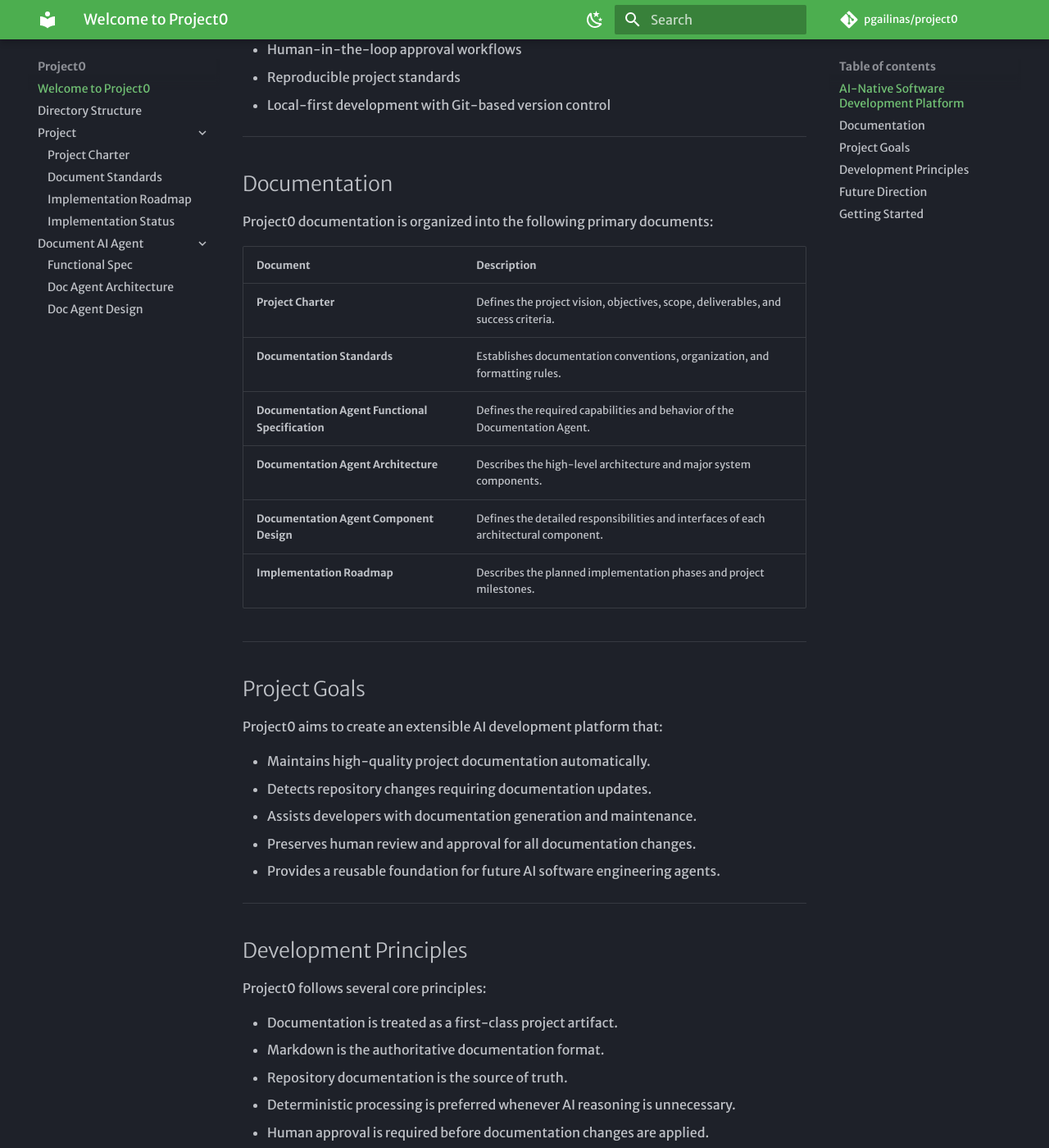
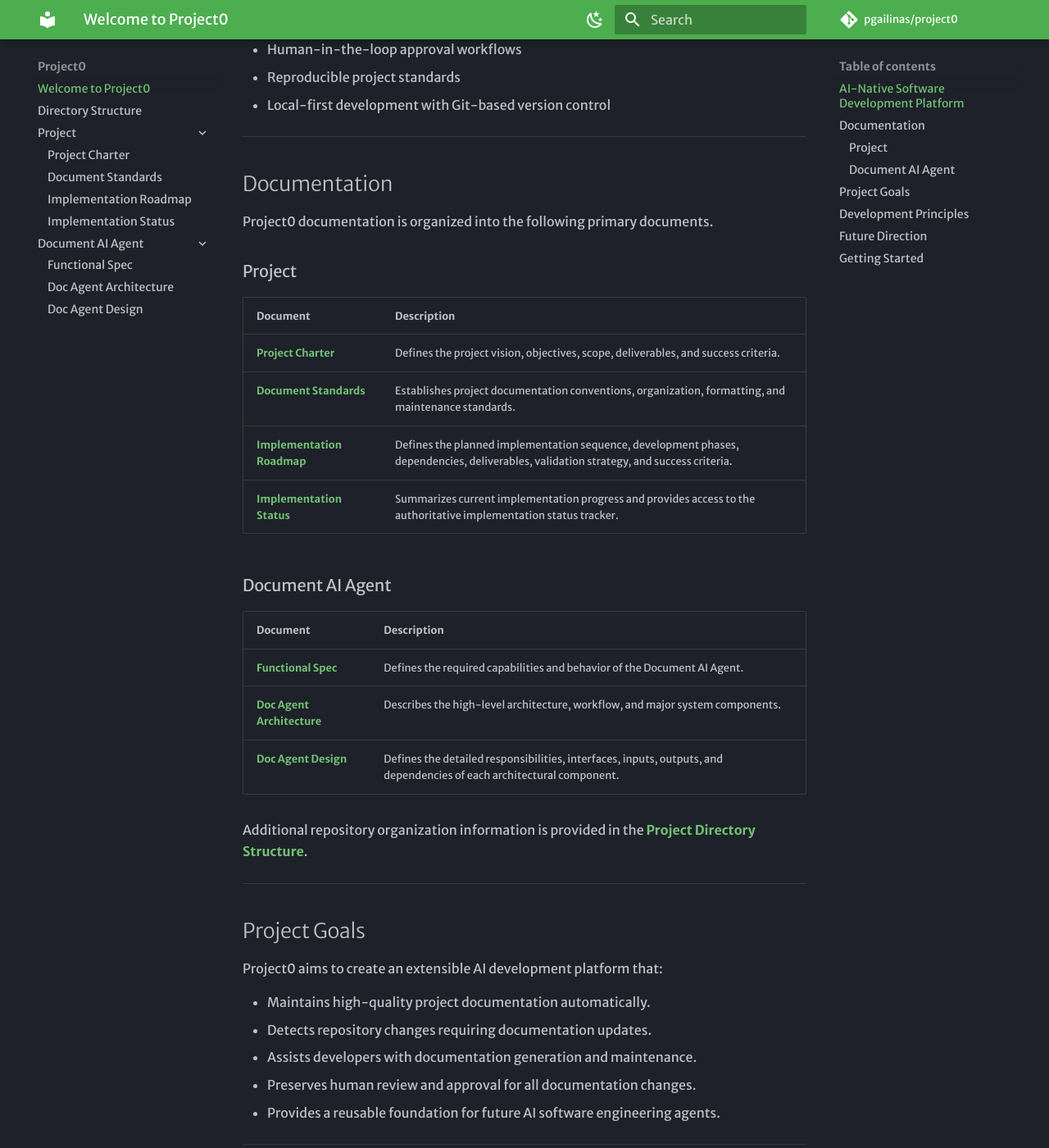
Before and after one commit to pgailinas/project0, an MkDocs documentation site: the page built from docs/index.md, in a window 1280 px wide and 1400 px high, scrolled down 443 px. Shown: the whole window at 82% size. Built offline with MkDocs 1.6.1 and Material for MkDocs 9.7.7, drawn with Linux system fonts in a browser that asks for light colours; some web fonts are replaced; comment, search, counter and statistics services are not loaded; some of the changed text lies outside the part shown.

Commit message:
File name changes

```diff
--- a/docs/index.md
+++ b/docs/index.md
@@ -17,16 +17,26 @@ The project emphasizes:
 
 ## Documentation
 
-Project0 documentation is organized into the following primary documents:
+Project0 documentation is organized into the following primary documents.
 
-| Document                                         | Description                                                                           |
-| ------------------------------------------------ | ------------------------------------------------------------------------------------- |
-| **Project Charter**                              | Defines the project vision, objectives, scope, deliverables, and success criteria.    |
-| **Documentation Standards**                      | Establishes documentation conventions, organization, and formatting rules.            |
-| **Documentation Agent Functional Specification** | Defines the required capabilities and behavior of the Documentation Agent.            |
-| **Documentation Agent Architecture**             | Describes the high-level architecture and major system components.                    |
-| **Documentation Agent Component Design**         | Defines the detailed responsibilities and interfaces of each architectural component. |
-| **Implementation Roadmap**                       | Describes the planned implementation phases and project milestones.                   |
+### Project
+
+| Document | Description |
+| --- | --- |
+| [**Project Charter**](01_Project_Charter.md) | Defines the project vision, objectives, scope, deliverables, and success criteria. |
+| [**Document Standards**](02_Doc_Standards.md) | Establishes project documentation conventions, organization, formatting, and maintenance standards. |
+| [**Implementation Roadmap**](06_Implementation_Roadmap.md) | Defines the planned implementation sequence, development phases, dependencies, deliverables, validation strategy, and success criteria. |
+| [**Implementation Status**](07_Implementation_Status.md) | Summarizes current implementation progress and provides access to the authoritative implementation status tracker. |
+
+### Document AI Agent
+
+| Document | Description |
+| --- | --- |
+| [**Functional Spec**](03_Doc_Agent_Functional_Spec.md) | Defines the required capabilities and behavior of the Document AI Agent. |
+| [**Doc Agent Architecture**](04_Doc_Agent_Architecture.md) | Describes the high-level architecture, workflow, and major system components. |
+| [**Doc Agent Design**](05_Doc_Agent_Design.md) | Defines the detailed responsibilities, interfaces, inputs, outputs, and dependencies of each architectural component. |
+
+Additional repository organization information is provided in the [**Project Directory Structure**](Project_Directory_Structure.md).
 
 ---
 
@@ -71,4 +81,4 @@ Project0 serves as the foundation for a broader AI software development platform
 
 ## Getting Started
 
-Begin with the **Project Charter** to understand the overall vision and objectives, then continue through the documentation in the order presented to gain a complete understanding of the Project0 architecture and planned implementation.
+Begin with the [**Project Charter**](01_Project_Charter.md) to understand the overall vision and objectives, then continue through the project and Document AI Agent documentation to understand the approved design and planned implementation.
```
